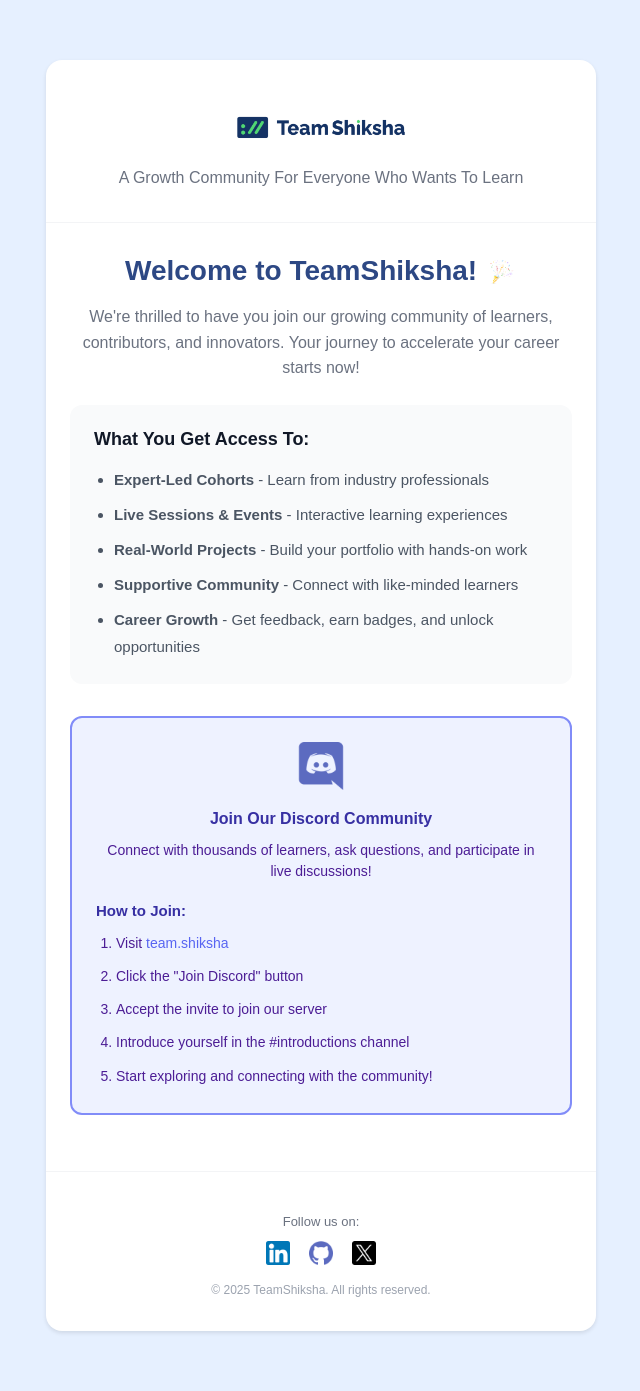
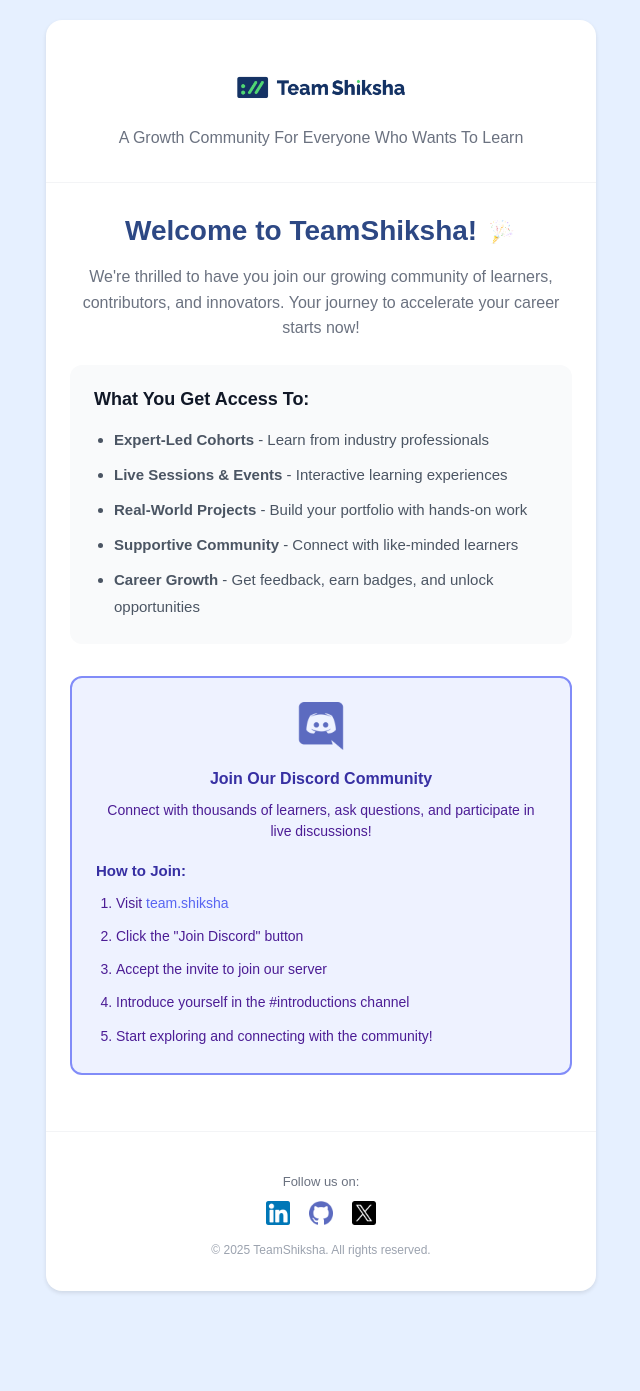
Before and after one commit to TeamShiksha/email-service, a FastAPI app: template templates/teamshiksha/Welcome.html in a window 1280 px wide. Shown: the whole page, without its empty margins (319-959 px from the left). After the commit the page ends 1293 px from the top, so only its background shows below. Run offline with FastAPI, Linux system fonts and the light colour scheme; the template is opened without the code that fills it, so the values that code supplies are empty; parts of the project's set-up code (start-up, migrations or seed data) failed here and were passed over.

Commit message:
Update margin to make it consistent across emails

```diff
--- a/templates/teamshiksha/RequestFail.html
+++ b/templates/teamshiksha/RequestFail.html
@@ -17,7 +17,7 @@
     <div
       style="
         max-width: 550px;
-        margin: 40px auto;
+        margin: auto;
         background: white;
         border-radius: 16px;
         box-shadow: 0 2px 4px rgba(0, 0, 0, 0.1);
--- a/templates/teamshiksha/Welcome.html
+++ b/templates/teamshiksha/Welcome.html
@@ -10,7 +10,7 @@
 <body
     style="margin: 0; font-family: Arial, sans-serif; padding: 20px; background: #e6f0ff;">
     <div
-        style="max-width: 550px; margin: 40px auto; background: white; border-radius: 16px; box-shadow: 0 2px 4px rgba(0, 0, 0, 0.1); overflow: hidden;">
+        style="max-width: 550px; margin: auto; background: white; border-radius: 16px; box-shadow: 0 2px 4px rgba(0, 0, 0, 0.1); overflow: hidden;">
 
         <!-- Header -->
         <div style="text-align: center; padding: 40px 32px 32px; border-bottom: 1px solid #f3f4f6;">
```
